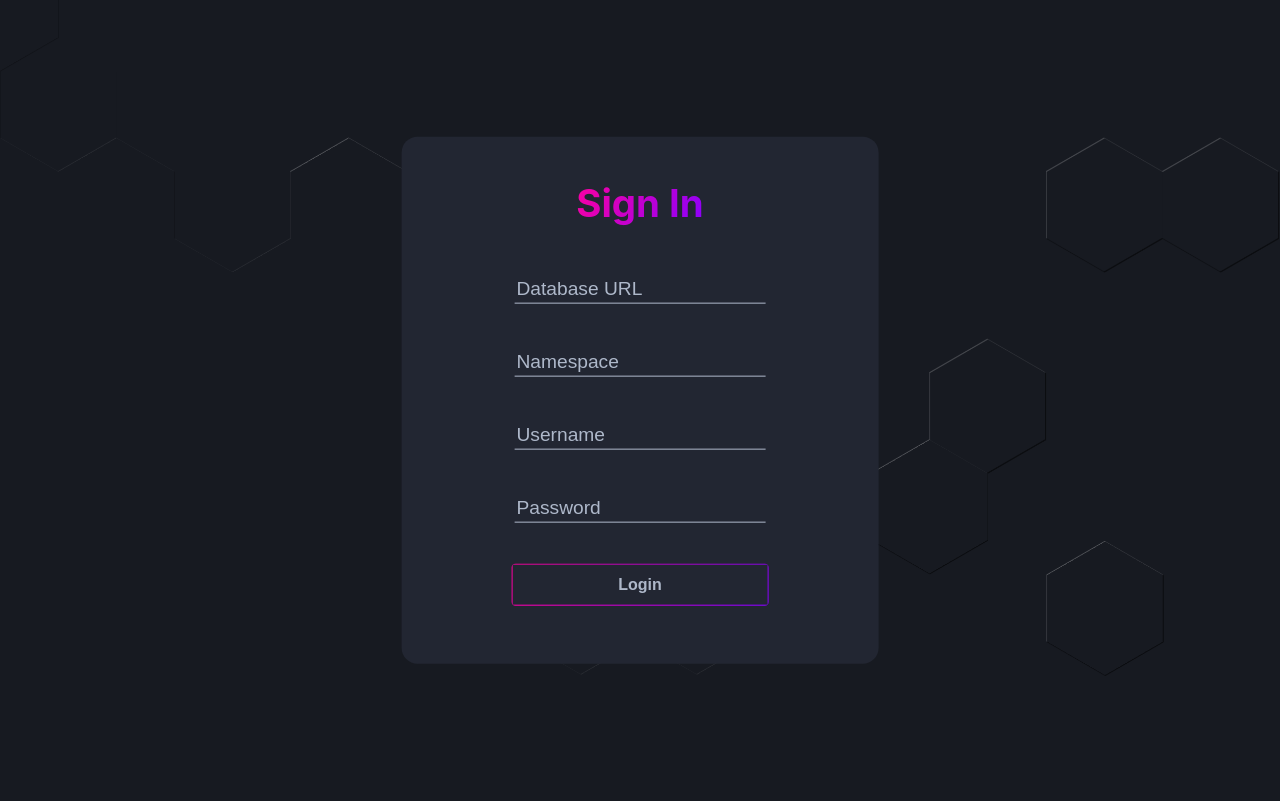
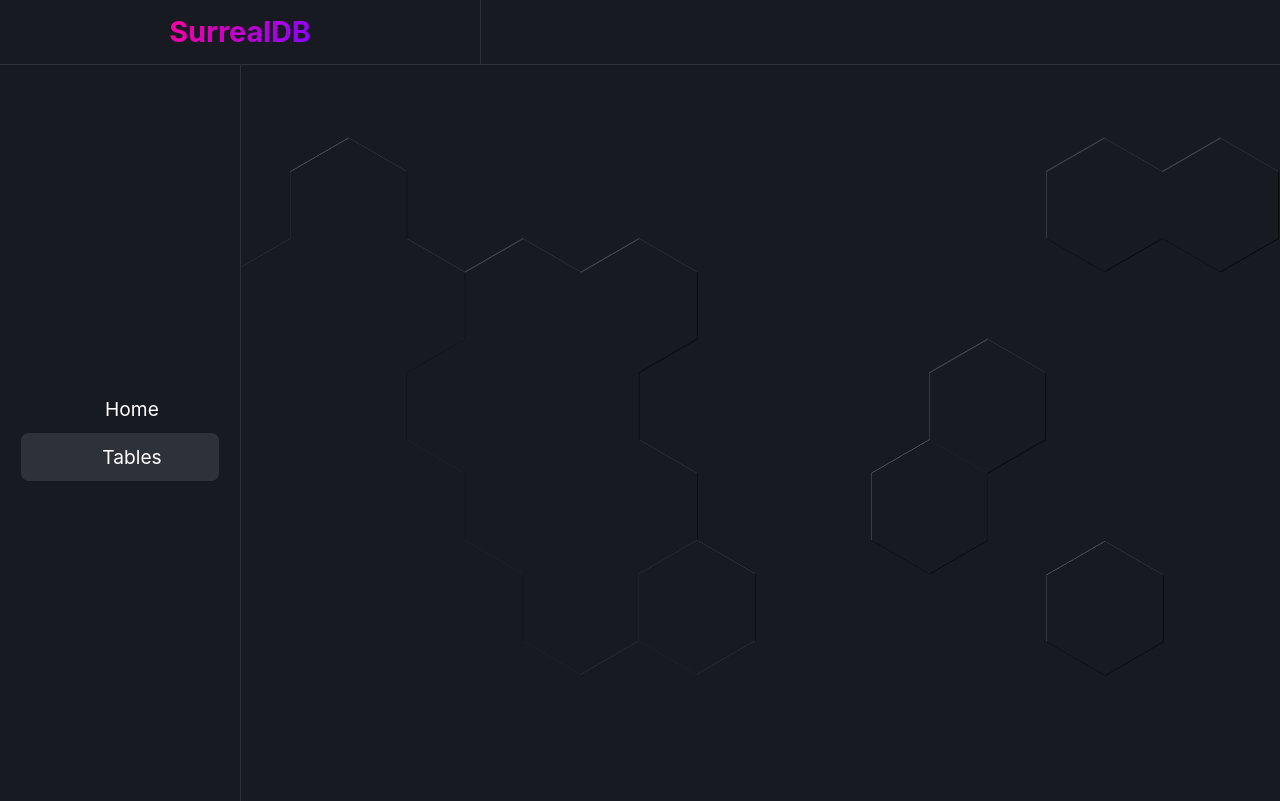
Before and after one commit to Viluron/surreal-ui, a Svelte app: page / in a window 1280 px wide. Built offline with nearby package versions, Linux system fonts and the light colour scheme.

Commit message:
Basic Layout

```diff
--- a/index.html
+++ b/index.html
@@ -4,6 +4,7 @@
 		<meta charset="UTF-8" />
 		<link rel="icon" type="image/svg+xml" href="/vite.svg" />
 		<meta name="viewport" content="width=device-width, initial-scale=1.0" />
+		<link href="https://fonts.googleapis.com/icon?family=Material+Icons" rel="stylesheet" />
 		<title>Tauri + Svelte + TS</title>
 	</head>
 
--- a/src/App.svelte
+++ b/src/App.svelte
@@ -1,5 +1,6 @@
 <script lang="ts">
 	import LoadingSpinner from './lib/components/LoadingSpinner.svelte';
+	import Layout from './lib/Layout.svelte';
 	import Login from './lib/Login.svelte';
 
 	let loading = false;
@@ -16,11 +17,11 @@
 
 <main>
 	<LoadingSpinner visible={loading} />
-	{#if !loggedIn}
+	<!-- {#if !loggedIn}
 		<Login on:submit={() => (loading = true)} on:login={login} />
-	{:else}
-		<h1>Logged in!</h1>
-	{/if}
+	{:else} -->
+	<Layout />
+	<!-- {/if} -->
 </main>
 
 <style>
--- a/src/app.css
+++ b/src/app.css
@@ -27,6 +27,7 @@
 	--border-color: #333949;
 	--sidebar-color: #222632;
 	--gradient: linear-gradient(-60deg, #8700ff 0, #ff009e 100%);
+	--lines: rgba(255, 255, 255, 0.1);
 }
 
 body {
@@ -39,3 +40,29 @@
 	overflow: hidden;
 	font-size: 1.2rem;
 }
+
+.flex {
+	display: flex;
+}
+
+.flex-column {
+	flex-direction: column;
+}
+
+.flex-row {
+	flex-direction: row;
+}
+
+.center {
+	display: flex;
+	justify-content: center;
+	align-items: center;
+}
+
+.w100 {
+	width: 100%;
+}
+
+.h100 {
+	height: 100%;
+}
--- /dev/null
+++ b/src/lib/Layout.svelte
@@ -0,0 +1,19 @@
+<script lang="ts">
+	import Content from './layout/Content.svelte';
+	import HeaderBar from './layout/HeaderBar.svelte';
+	import Navigation from './layout/Navigation.svelte';
+</script>
+
+<div id="layout">
+	<HeaderBar />
+	<div class="flex w100">
+		<Navigation />
+		<Content />
+	</div>
+</div>
+
+<style>
+	#layout > div {
+		height: calc(100vh - 4rem);
+	}
+</style>
--- /dev/null
+++ b/src/lib/components/Icon.svelte
@@ -0,0 +1,15 @@
+<script lang="ts">
+	export let icon: string;
+	export let color = 'currentColor';
+	export let size = 'unset';
+</script>
+
+<template>
+	<span class="material-icons" style={`color: ${color}; font-size: ${size}`}>{icon}</span>
+</template>
+
+<style scoped>
+	span {
+		color: currentColor;
+	}
+</style>
--- /dev/null
+++ b/src/lib/layout/Content.svelte
@@ -0,0 +1,5 @@
+<script lang="ts"></script>
+
+<div id="content" />
+
+<style></style>
--- /dev/null
+++ b/src/lib/layout/HeaderBar.svelte
@@ -0,0 +1,42 @@
+<script lang="ts">
+</script>
+
+<div id="headerbar">
+	<div class="center">
+		<h2>SurrealDB</h2>
+	</div>
+	<div />
+</div>
+
+<style>
+	#headerbar {
+		display: flex;
+		justify-content: space-between;
+		align-items: center;
+		height: 4rem;
+		background-color: var(--back-color);
+		border-width: 1px;
+		border-color: var(--lines);
+		border-bottom-style: solid;
+	}
+
+	#headerbar > div:nth-child(1) {
+		width: 25vw;
+		min-width: 480px;
+		height: 100%;
+		border-right: 1px solid var(--lines);
+	}
+
+	#headerbar > div:nth-child(2) {
+		width: 75vw;
+		height: 100%;
+	}
+
+	h2 {
+		margin: 0;
+		background: var(--gradient);
+		background-clip: text;
+		-webkit-background-clip: text;
+		-webkit-text-fill-color: transparent;
+	}
+</style>
--- /dev/null
+++ b/src/lib/layout/NavItem.svelte
@@ -0,0 +1,48 @@
+<script lang="ts">
+	import Icon from '../components/Icon.svelte';
+
+	export let icon: string;
+	export let text: string;
+	export let selected: boolean = false;
+
+	let item: HTMLElement = undefined;
+	let hover = false;
+
+	function toggleHover(value: boolean) {
+		hover = value;
+	}
+</script>
+
+<div
+	class={`nav-item center ${hover ? 'hover' : ''} ${selected ? 'selected' : ''}`}
+	bind:this={item}
+	on:mouseenter={() => toggleHover(true)}
+	on:mouseleave={() => toggleHover(false)}
+>
+	<Icon {icon} size="32px" />
+	<span class="nav-item-text">{text}</span>
+</div>
+
+<style>
+	.nav-item {
+		width: 100%;
+		padding: 0.5em 1.5em;
+	}
+
+	.nav-item.hover,
+	.nav-item.selected {
+		color: var(--hover-color);
+		cursor: pointer;
+		background: var(--lines);
+		border-radius: 8px;
+	}
+
+	.nav-item span {
+		color: var(--text-color);
+	}
+
+	.nav-item-text {
+		margin-left: 1.5rem;
+		font-weight: 1.5rem;
+	}
+</style>
--- /dev/null
+++ b/src/lib/layout/Navigation.svelte
@@ -0,0 +1,24 @@
+<script lang="ts">
+	import NavItem from './NavItem.svelte';
+</script>
+
+<div id="navigation">
+	<div class="center h100 flex-column">
+		<NavItem icon="home" text="Home" />
+		<NavItem icon="grid_on" text="Tables" selected />
+	</div>
+</div>
+
+<style>
+	#navigation {
+		display: flex;
+		justify-content: center;
+		height: 100%;
+		min-width: 240px;
+		width: 12.5vw;
+		background-color: var(--back-color);
+		border-width: 1px;
+		border-color: var(--lines);
+		border-right-style: solid;
+	}
+</style>
```
Lines whose indentation alone changed are shown as unchanged.
